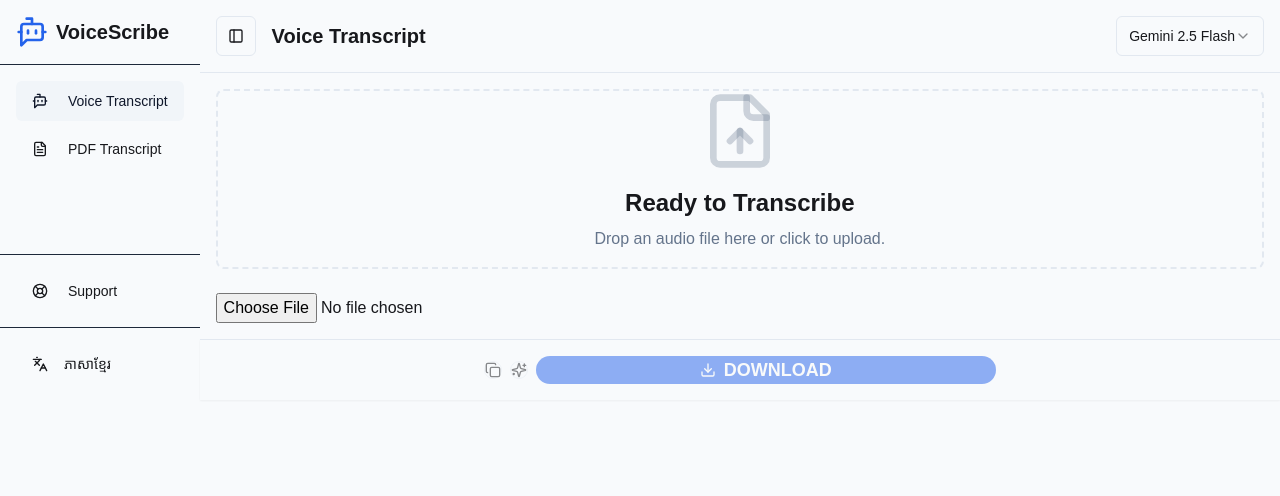
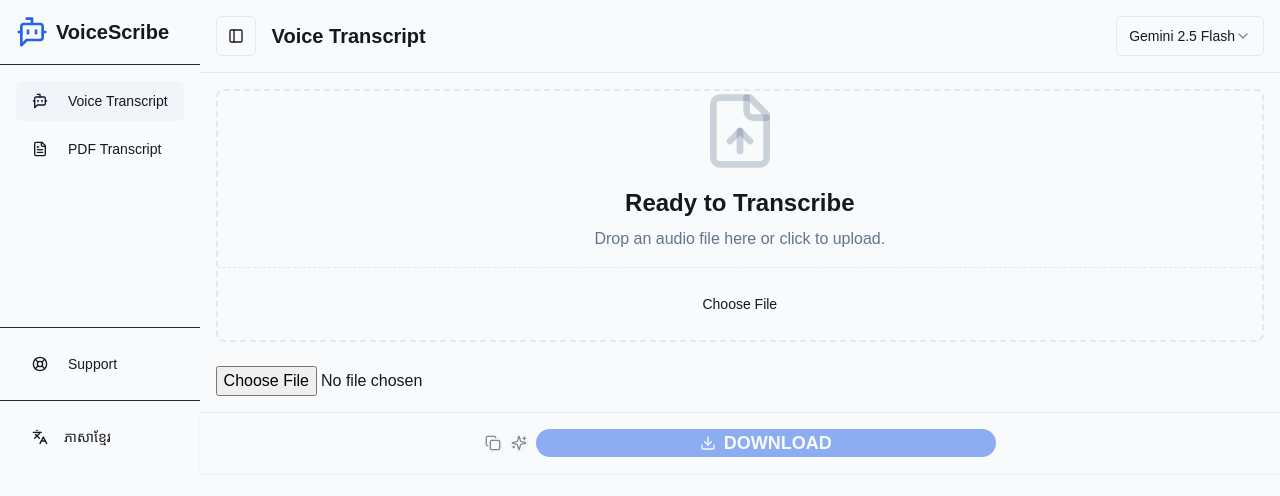
Before and after one commit to Heng-zm/somlengp, a Next.js app: page / in a window 1280 px wide. Shown: the top 496 px of the page. Built offline with nearby package versions, Linux system fonts and the light colour scheme; a web font is replaced by a local one; what @genkit-ai/googleai, genkit would draw is missing.

Commit message:
Before more

```diff
--- a/src/features/transcript-audio/components/sounds-page.tsx
+++ b/src/features/transcript-audio/components/sounds-page.tsx
@@ -91,6 +91,7 @@ const translations = {
     features: "លក្ខណៈពិសេស",
     copy: "ចម្លង",
     copied: "បានចម្លង!",
+    chooseFile: "Choose File",
   },
   en: {
     voiceScribe: "Voice Transcript",
@@ -132,6 +133,7 @@ const translations = {
     features: "Features",
     copy: "COPY",
     copied: "Copied!",
+    chooseFile: "Choose File",
   }
 };
 
@@ -410,14 +412,20 @@ export function SoundsPage() {
               {!audioFile ? (
                   <div
                       className={cn(
-                          "flex flex-col items-center justify-center text-center rounded-lg border-2 border-dashed border-muted-foreground/20 bg-background h-full transition-colors cursor-pointer",
+                          "flex flex-col items-center justify-center text-center rounded-lg border-2 border-dashed border-muted-foreground/20 bg-background h-full transition-colors",
                           isDragging && "border-primary bg-primary/10"
                       )}
-                      onClick={() => fileInputRef.current?.click()}
                   >
-                      <FileUp className="w-20 h-20 text-muted-foreground/30 mb-4"/>
-                      <h3 className="text-2xl font-semibold">{t.readyToTranscribe}</h3>
-                      <p className="text-muted-foreground mt-2 mb-4">{t.dropAudio}</p>
+                      <div className="flex-grow flex flex-col items-center justify-center cursor-pointer w-full" onClick={() => fileInputRef.current?.click()}>
+                        <FileUp className="w-20 h-20 text-muted-foreground/30 mb-4"/>
+                        <h3 className="text-2xl font-semibold">{t.readyToTranscribe}</h3>
+                        <p className="text-muted-foreground mt-2 mb-4">{t.dropAudio}</p>
+                      </div>
+                      <div className="w-full p-4 border-t border-dashed">
+                        <Button onClick={() => fileInputRef.current?.click()} className="w-full" variant="ghost">
+                            {t.chooseFile}
+                        </Button>
+                      </div>
                   </div>
               ) : (
                   <Card className="flex flex-col h-full shadow-sm overflow-hidden">
```
